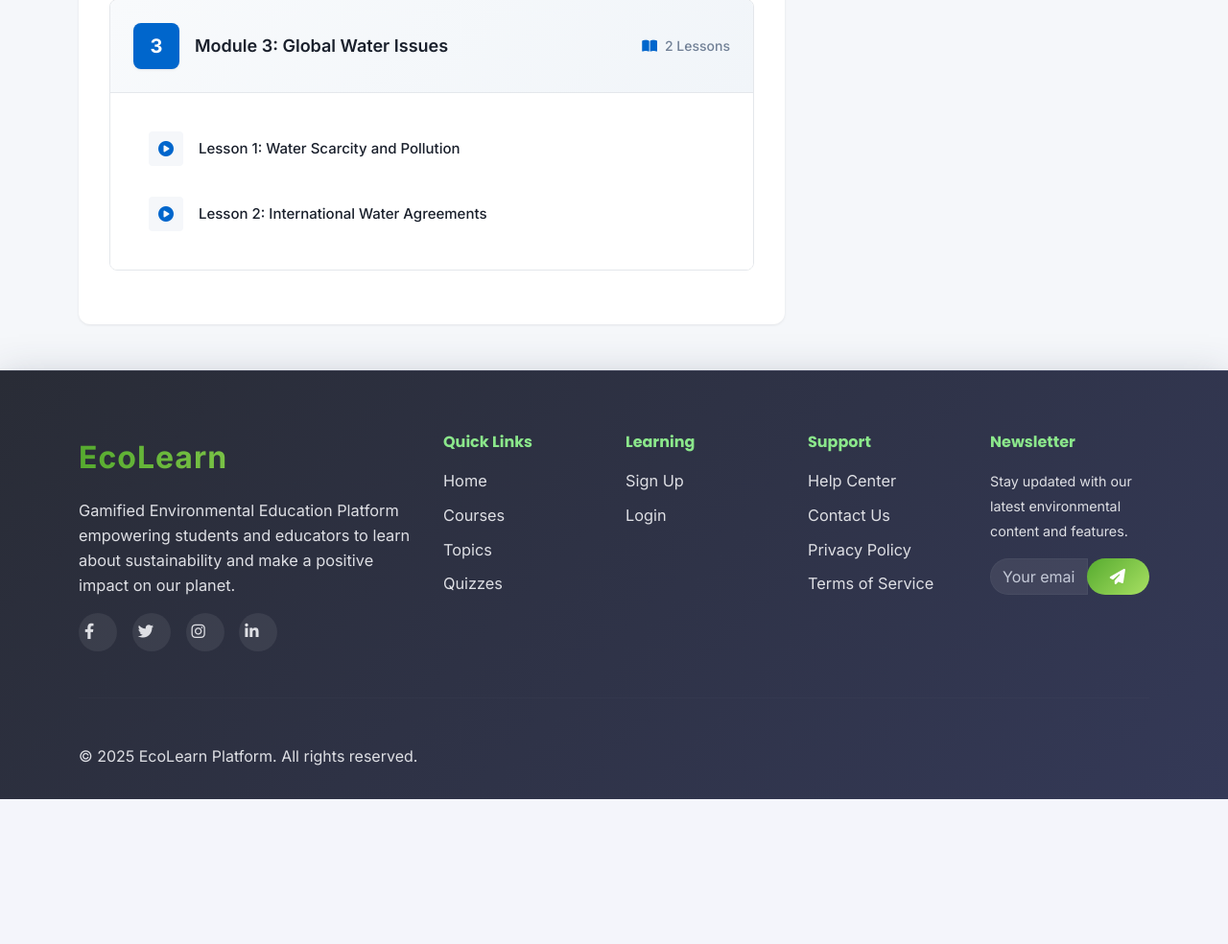
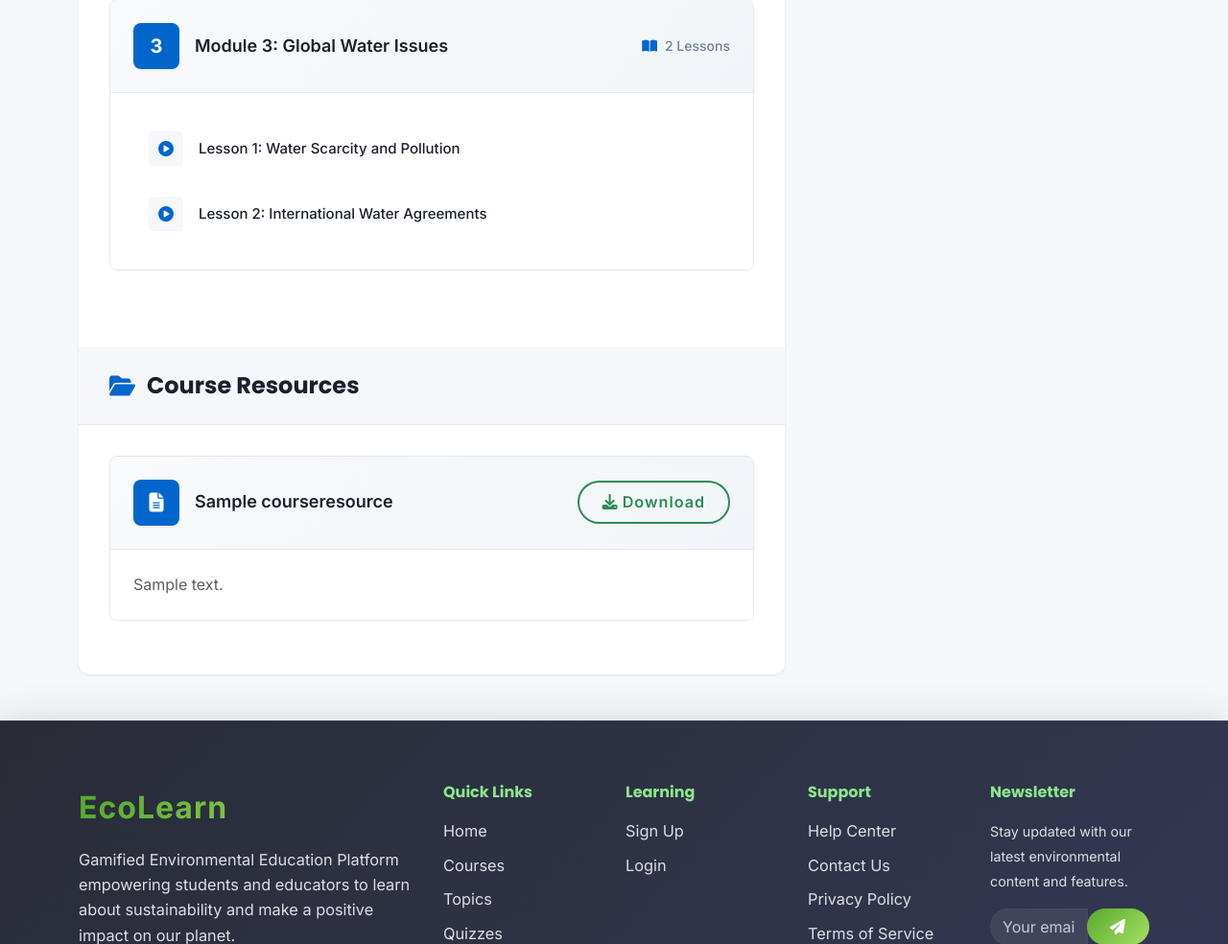
Before and after one commit to Jeevangowda05/gamified_env_platform, a Django app: a page that uses templates/core/course_detail.html in a window 1280 px wide. Shown: the part 1533-2517 px from the top of the page at 96% size. Before the commit the page ends 2366 px from the top, so only its background shows below. Run offline with Django 4.2, Linux system fonts and the light colour scheme; data comes from the database, SQL or seed files in the repository; tables that the repository leaves empty hold one stand-in row (values such as "Sample post"); some libraries are stand-ins or nearby versions.

Commit message:
feat(core): add course resources upload and student download views
Agent-Logs-Url: https://github.com/Jeevangowda05/gamified_env_platform/sessions/afc8a735-69d1-40f0-8287-c587f01c6acd

Co-authored-by: Jeevangowda05 <153504489+Jeevangowda05@users.noreply.github.com>

```diff
--- a/apps/core/models.py
+++ b/apps/core/models.py
@@ -3,6 +3,7 @@ Core models for the platform
 """
 
 from django.db import models
+from django.conf import settings
 from django.contrib.auth import get_user_model
 from django.utils.text import slugify
 from django.utils import timezone
@@ -164,6 +165,21 @@ class Course(models.Model):
         ).filter(
             models.Q(video_file__isnull=False) | models.Q(video_url__isnull=False)
         ).exists()
+
+
+class CourseResource(models.Model):
+    course = models.ForeignKey(Course, related_name='resources', on_delete=models.CASCADE)
+    uploaded_by = models.ForeignKey(settings.AUTH_USER_MODEL, on_delete=models.CASCADE)
+    title = models.CharField(max_length=255)
+    description = models.TextField(blank=True)
+    file = models.FileField(upload_to='course_resources/%Y/%m/%d/')
+    created_at = models.DateTimeField(auto_now_add=True)
+
+    class Meta:
+        ordering = ['-created_at']
+
+    def __str__(self):
+        return self.title
 
 
 class Module(models.Model):
--- a/apps/core/urls.py
+++ b/apps/core/urls.py
@@ -31,6 +31,9 @@ urlpatterns = [
     path('course/<slug:slug>/lesson/<int:lesson_id>/quiz/', views.submit_quiz, name='submit_quiz'),
     path('topics/', views.topic_list, name='topic_list'),
     path('topic/<slug:slug>/', views.topic_detail, name='topic_detail'),
+    path('teacher/courses/<slug:slug>/resources/', views.TeacherResourceListView.as_view(), name='teacher_course_resources'),
+    path('teacher/courses/<slug:slug>/resources/add/', views.TeacherResourceCreateView.as_view(), name='teacher_course_resource_add'),
+    path('teacher/resources/<int:pk>/delete/', views.TeacherResourceDeleteView.as_view(), name='teacher_course_resource_delete'),
     # Utility endpoints
     path('health/', views.health_check, name='health_check'),
     path('robots.txt', views.robots_txt, name='robots_txt'),
--- a/apps/core/views.py
+++ b/apps/core/views.py
@@ -3,21 +3,21 @@ Core views for the Gamified Environmental Education Platform
 Handles main dashboard, home page, and core functionality
 """
 
-from django.shortcuts import render, redirect
+from django.shortcuts import render, redirect, get_object_or_404
 from django.contrib.auth.decorators import login_required
-from django.contrib.auth.mixins import LoginRequiredMixin
-from django.views.generic import TemplateView, ListView
+from django.contrib.auth.mixins import LoginRequiredMixin, UserPassesTestMixin
+from django.views.generic import TemplateView, ListView, CreateView, DeleteView
 from django.db.models import Count, Q, Avg
 from django.contrib import messages
 from django.utils import timezone
 from datetime import datetime, timedelta
 from django.http import JsonResponse, HttpResponse
 from django.contrib.auth import get_user_model
-from .models import Course, Module, Lesson, Enrollment, LessonProgress, Certificate
+from .models import Course, Module, Lesson, Enrollment, LessonProgress, Certificate, CourseResource
 from apps.core.models import Topic
-from django.shortcuts import get_object_or_404
+from .forms import CourseResourceForm
 from apps.gamification.models import UserProgress, UserBadge
-from apps.teachers.models import StudentNotification, TeacherNotification
+from apps.teachers.models import StudentNotification, TeacherNotification, TeacherCourse
 from apps.teachers.utils import create_teacher_notification_for_course
 from django.views.decorators.http import require_POST
 from django.urls import reverse
@@ -29,6 +29,7 @@ from rest_framework import status
 
 def course_detail(request, slug):
     course = get_object_or_404(Course, slug=slug)
+    resources = course.resources.all()
     enrollment = None
     progress_percentage = 0
 
@@ -41,6 +42,7 @@ def course_detail(request, slug):
 
     context = {
         'course': course,
+        'resources': resources,
         'enrollment': enrollment,
         'progress_percentage': progress_percentage,
     }
@@ -164,6 +166,7 @@ def course_learn(request, slug):
 
     context = {
         'course': course,
+        'resources': course.resources.all(),
         'enrollment': enrollment,
         'modules': modules,
         'current_lesson': current_lesson,
@@ -179,6 +182,91 @@ def course_learn(request, slug):
         'current_lesson_progress': current_lesson_progress,
     }
     return render(request, 'core/course_learn.html', context)
+
+
+class TeacherRequiredMixin(LoginRequiredMixin, UserPassesTestMixin):
+    def test_func(self):
+        return self.request.user.user_type == 'teacher' or self.request.user.is_superuser
+
+    def handle_no_permission(self):
+        if self.request.user.is_authenticated:
+            messages.error(self.request, 'You need a teacher account to access this page.')
+            return redirect('core:dashboard')
+        return super().handle_no_permission()
+
+
+class TeacherOwnedCourseMixin(TeacherRequiredMixin):
+    course = None
+
+    def get_course(self):
+        if self.course is not None:
+            return self.course
+
+        slug = self.kwargs.get('slug')
+        if self.request.user.is_superuser:
+            self.course = get_object_or_404(Course, slug=slug)
+        else:
+            teacher_course = get_object_or_404(
+                TeacherCourse.objects.select_related('course'),
+                teacher=self.request.user,
+                course__slug=slug,
+            )
+            self.course = teacher_course.course
+        return self.course
+
+
+class TeacherResourceListView(TeacherOwnedCourseMixin, ListView):
+    model = CourseResource
+    context_object_name = 'resources'
+    template_name = 'teachers/course_resources_list.html'
+
+    def get_queryset(self):
+        course = self.get_course()
+        return course.resources.select_related('uploaded_by').all()
+
+    def get_context_data(self, **kwargs):
+        context = super().get_context_data(**kwargs)
+        context['course'] = self.get_course()
+        return context
+
+
+class TeacherResourceCreateView(TeacherOwnedCourseMixin, CreateView):
+    model = CourseResource
+    form_class = CourseResourceForm
+    template_name = 'teachers/course_resource_form.html'
+
+    def form_valid(self, form):
+        form.instance.course = self.get_course()
+        form.instance.uploaded_by = self.request.user
+        messages.success(self.request, 'Course resource uploaded successfully.')
+        return super().form_valid(form)
+
+    def get_success_url(self):
+        return reverse('teacher:course_builder', kwargs={'course_id': self.get_course().id})
+
+    def get_context_data(self, **kwargs):
+        context = super().get_context_data(**kwargs)
+        context['course'] = self.get_course()
+        return context
+
+
+class TeacherResourceDeleteView(TeacherRequiredMixin, DeleteView):
+    model = CourseResource
+    context_object_name = 'resource'
+    template_name = 'teachers/course_resource_confirm_delete.html'
+
+    def get_queryset(self):
+        queryset = CourseResource.objects.select_related('course')
+        if self.request.user.is_superuser:
+            return queryset
+        return queryset.filter(course__teacher_assignment__teacher=self.request.user)
+
+    def form_valid(self, form):
+        messages.success(self.request, 'Course resource deleted successfully.')
+        return super().form_valid(form)
+
+    def get_success_url(self):
+        return reverse('teacher:course_builder', kwargs={'course_id': self.object.course.id})
 
 
 @login_required
--- a/apps/teachers/views.py
+++ b/apps/teachers/views.py
@@ -194,12 +194,14 @@ def course_builder(request, course_id):
                 return redirect('teacher:course_builder', course_id=course.id)
 
     modules = course.modules.prefetch_related('lessons').all()
+    resources = course.resources.all()
     return render(
         request,
         'teachers/course_builder.html',
         {
             'course': course,
             'modules': modules,
+            'resources': resources,
             'module_form': module_form,
             'lesson_form': lesson_form,
             **_teacher_base_context(),
--- a/templates/core/course_detail.html
+++ b/templates/core/course_detail.html
@@ -811,6 +811,42 @@ button:focus {
                             </div>
                         {% endif %}
                     </div>
+
+                    <div class="section-header mt-4">
+                        <h2 class="section-title">
+                            <i class="fas fa-folder-open"></i>
+                            Course Resources
+                        </h2>
+                    </div>
+                    <div class="modules-list">
+                        {% if resources %}
+                            {% for resource in resources %}
+                            <div class="module-card">
+                                <div class="module-header">
+                                    <div class="module-title-section">
+                                        <div class="module-number">
+                                            <i class="fas fa-file-alt"></i>
+                                        </div>
+                                        <div class="module-title-text">{{ resource.title }}</div>
+                                    </div>
+                                    <a href="{{ resource.file.url }}" class="btn btn-outline-primary btn-sm" target="_blank" rel="noopener" download>
+                                        <i class="fas fa-download me-1"></i>Download
+                                    </a>
+                                </div>
+                                {% if resource.description %}
+                                <div class="lessons-list">
+                                    <p class="mb-0 text-muted">{{ resource.description }}</p>
+                                </div>
+                                {% endif %}
+                            </div>
+                            {% endfor %}
+                        {% else %}
+                            <div class="empty-state">
+                                <i class="fas fa-folder-open"></i>
+                                <p>No course resources available yet.</p>
+                            </div>
+                        {% endif %}
+                    </div>
                 </div>
             </div>
 
```
Also changed, not shown: apps/core/forms.py (added, +17 -0 lines), apps/core/tests.py (+87 -1 lines), templates/core/course_learn.html (+17 -0 lines), templates/teachers/course_builder.html (+32 -0 lines), templates/teachers/course_resource_confirm_delete.html (added, +19 -0 lines), templates/teachers/course_resource_form.html (added, +19 -0 lines), templates/teachers/course_resources_list.html (added, +36 -0 lines), apps/core/migrations/0012_courseresource.py (added).
